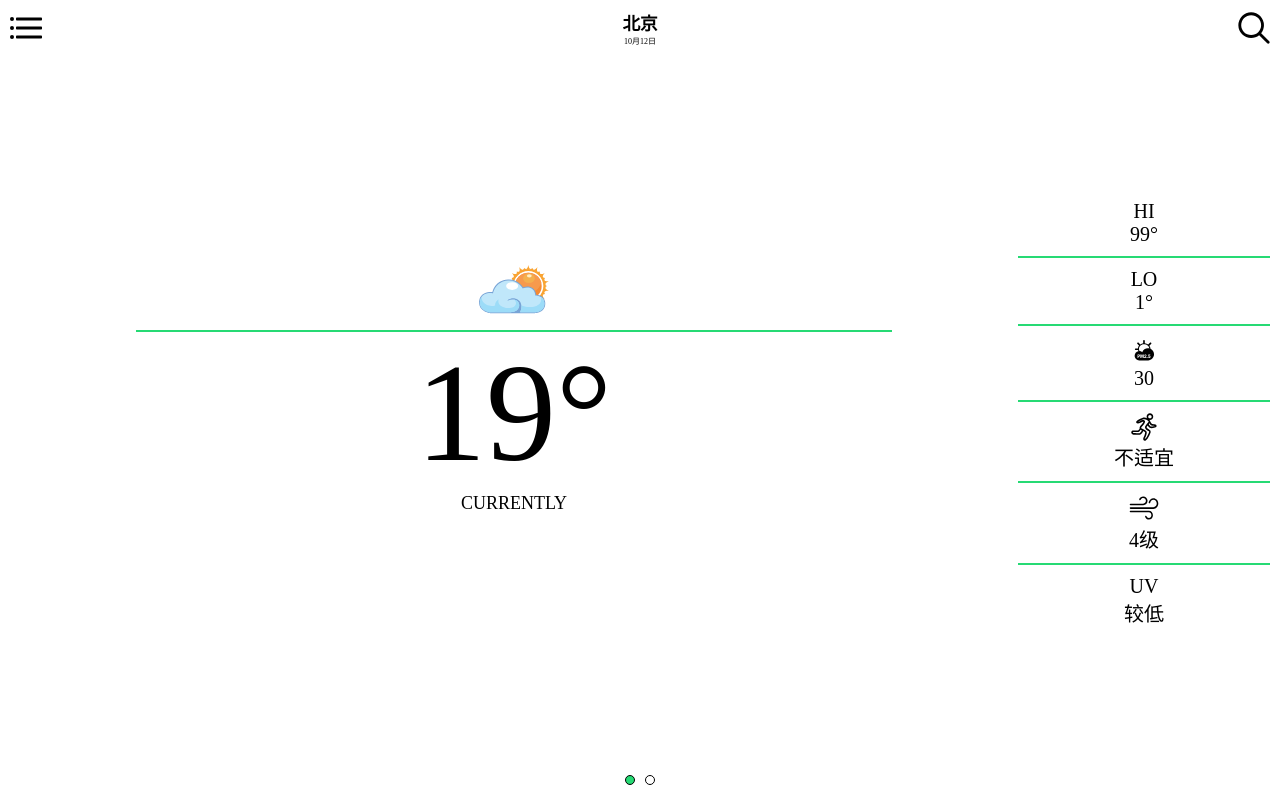
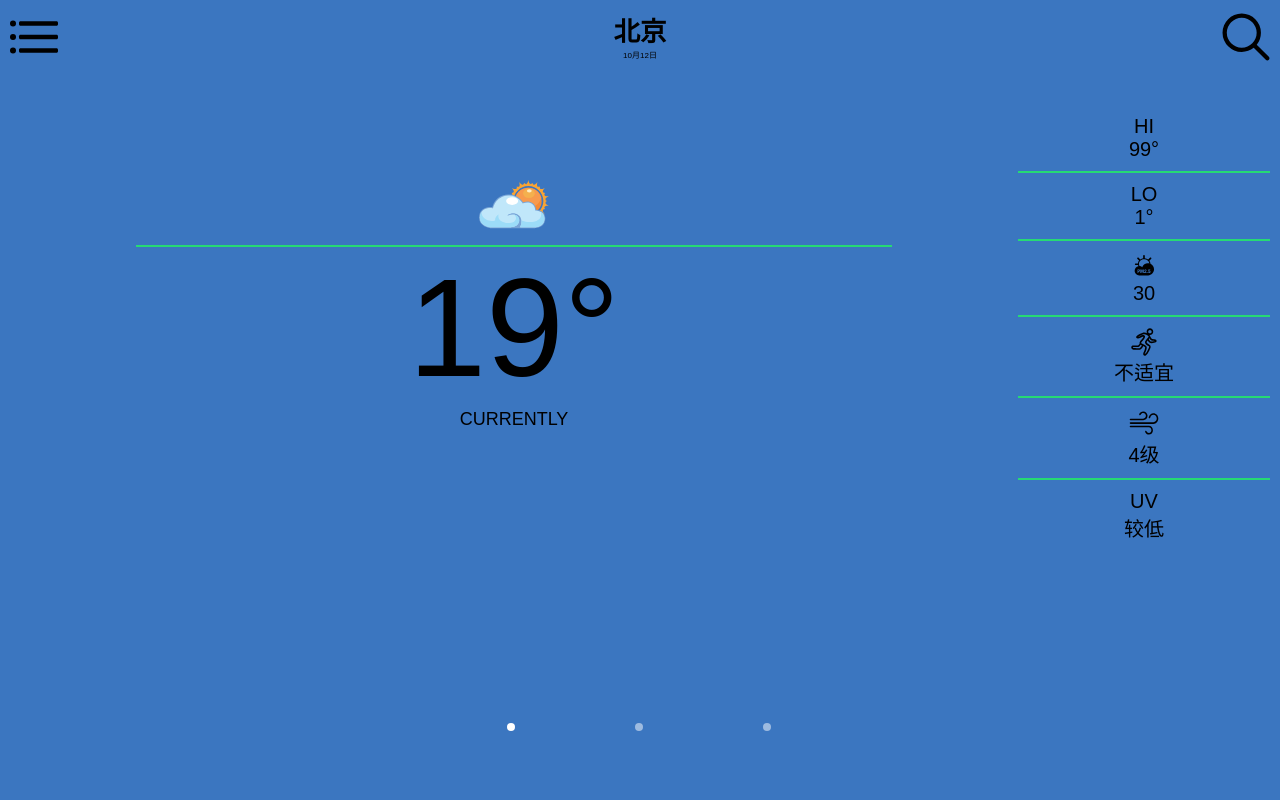
Before and after one commit to XQ-LoveRing/weather, a website: page index.html in a window 1280 px wide. Drawn offline with Linux system fonts and the light colour scheme.

Commit message:
move-module

```diff
--- a/index.html
+++ b/index.html
@@ -20,6 +20,8 @@
 </head>
 
 <body>
+<div id="viewport" class="viewport">
+    <div class="pageview" style="background: #3b76c0">
         <header class="container">
 
             <buton class="cate">
@@ -40,9 +42,7 @@
                     <use xlink:href="#icon-search"></use>
                 </svg>
             </buton>
-
         </header>
-
         <section id="center" class="container">
             <div class="center-left">
                 <div class="weather-pic">
@@ -107,13 +107,21 @@
                 </ul>
             </aside>
         </section>
+    </div>
+    <div class="pageview" style="background: #58c03b;">
+        <h3>页面-2</h3>
+    </div>
+    <div class="pageview" style="background: #c03b25;">
+        <h3>页面-3</h3>
+    </div>
 
-<footer>
-    <ul >
-        <li class="selected"></li>
-        <li></li>
-    </ul>
-</footer>
+</div>
+<div class="pagenumber">
+    <div></div>
+    <div></div>
+    <div></div>
+</div>
 
+<script src='./src/js/move.js'></script>
 </body>
 </html>
--- /dev/null
+++ b/src/js/move.js
@@ -0,0 +1,127 @@
+(function (window, document) {
+    var currentPosition = 0; //记录当前页面位置
+    var currentPoint = -1;   //记录当前点的位置
+    var pageNow = 1;   //当前页码
+    var points = null; //页码数
+
+    var app = {
+        init: function () {
+            document.addEventListener('DOMContentLoaded', function () {
+                points = document.querySelectorAll('.pagenumber div');
+                app.bindTouchEvent();
+                app.setPageNow();
+            }.bind(app), false)
+        }(),
+
+        //页面平移
+        transform: function (translate) {
+            this.style.transform = "translate3d(" + translate + "px,0,0)";
+            currentPosition = translate;
+        },
+
+        //设置页码
+        setPageNow: function () {
+            if (currentPoint != -1) {
+                points[currentPoint].className = '';
+            }
+            currentPoint = pageNow - 1;
+            points[currentPoint].className = 'now';
+        },
+
+        //绑定触摸事件
+        bindTouchEvent: function () {
+            var viewport = document.querySelector('#viewport');
+            var pageWidth = window.innerWidth; //页面宽度
+            var maxWidth = -pageWidth * (points.length - 1);
+            var startX,startY;
+            var initialPos = 0;  // 手指按下的屏幕位置
+            var moveLength = 0;  // 手指当前滑动的距离
+            var direction = "left"; //滑动的方向
+            var isMove = false; //是否发生左右滑动
+            var startT = 0; //记录手指按下去的时间
+            var isTouchEnd = true; //标记当前滑动是否结束(手指已离开屏幕)
+
+            //手指放在屏幕上
+            document.addEventListener("touchstart",function (e) {
+                // e.preventDefault();
+                //单手指触摸或者多手指同时触摸，禁止第二个手指延迟操作事件
+                if(e.touches.length==1||isTouchEnd){
+                    var touch=e.touches[0];
+                    startX=touch.pageX;
+                    startY=touch.pageY;
+                    initialPos = currentPosition;   //本次滑动前的初始位置
+                    viewport.style.transition = ""; //取消动画效果
+                    startT = new Date().getTime(); //记录手指按下的开始时间
+                    isMove = false; //是否产生滑动
+                    isTouchEnd = false; //当前滑动开始
+                }
+            }.bind(this),false);
+
+            /*手指在屏幕上滑动，页面跟随手指移动*/
+            document.addEventListener("touchmove",function(e){
+                // e.preventDefault();
+                //如果当前滑动已结束，不管其他手指是否在屏幕上都禁止该事件
+                if(isTouchEnd) return ;
+
+                var touch = e.touches[0];
+                var deltaX = touch.pageX - startX;
+                var deltaY = touch.pageY - startY;
+                //如果X方向上的位移大于Y方向，则认为是左右滑动
+                if (Math.abs(deltaX) > Math.abs(deltaY)){
+                    moveLength = deltaX;
+                    var translate = initialPos + deltaX; //当前需要移动到的位置
+                    //如果translate>0 或 < maxWidth,则表示页面超出边界
+                    if (translate <=0 && translate >= maxWidth){
+                        this.transform.call(viewport,translate);
+                        isMove = true;
+                    }
+                    direction = deltaX>0?"right":"left"; //判断手指滑动的方向
+                }
+
+            }.bind(this),false);
+
+            /*手指离开屏幕时，计算最终需要停留在哪一页*/
+            document.addEventListener("touchend",function(e){
+                // e.preventDefault();
+                var translate = 0;
+                //计算手指在屏幕上停留的时间
+                var deltaT = new Date().getTime() - startT;
+                //发生了滑动，并且当前滑动事件未结束
+                if (isMove && !isTouchEnd){
+                    isTouchEnd = true; //标记当前完整的滑动事件已经结束
+
+                    //使用动画过渡让页面滑动到最终的位置
+                    viewport.style.transition = "0.3s ease ";
+                    if(deltaT < 300){ //如果停留时间小于300ms,则认为是快速滑动，无论滑动距离是多少，都停留到下一页
+                        translate = direction == 'left'?
+                            currentPosition-(pageWidth+moveLength):currentPosition+pageWidth-moveLength;
+                        //如果最终位置超过边界位置，则停留在边界位置
+                        translate = translate > 0 ? 0 : translate; //左边界
+                        translate = translate < maxWidth ? maxWidth : translate; //右边界
+                    }else {
+                        //如果滑动距离小于屏幕的50%，则退回到上一页
+                        if (Math.abs(moveLength)/pageWidth < 0.5){
+                            translate = currentPosition-moveLength;
+                        }else{
+                            //如果滑动距离大于屏幕的50%，则滑动到下一页
+                            translate = direction == 'left'?
+                                currentPosition-(pageWidth+moveLength):currentPosition+pageWidth-moveLength;
+                            translate = translate > 0 ? 0 : translate;
+                            translate = translate < maxWidth ? maxWidth : translate;
+                        }
+                    }
+
+                    //执行滑动，让页面完整的显示到屏幕上
+                    this.transform.call(viewport,translate);
+                    //计算当前的页码
+                    pageNow = Math.round(Math.abs(translate) / pageWidth) + 1;
+
+                    setTimeout(function(){
+                        //设置页码，DOM操作需要放到异步队列中，否则会出现卡顿
+                        this.setPageNow();
+                    }.bind(this),100);
+                }
+            }.bind(this),false);
+        }
+    }
+})(window, document)
--- a/src/less/index.less
+++ b/src/less/index.less
@@ -1,19 +1,65 @@
-@greenBase: #26da74;
+html, body {
+  width: 100%;
+  height: 100%;
+  margin: 0;
+  padding: 0;
+  position: relative;
+  overflow: hidden;
+  font-family: Arial;
+}
 
 .container {
   margin: 10px;
 }
 
-body {
-  font-size: 62.5%;
-  height:100vh;
+//分页容器
+#viewport {
+  width: 300%;
+  height: 100%;
   display: flex;
-  flex-direction: column;
-  justify-content: space-between;
+  overflow: hidden;
+  /*pointer-events: none; 去掉这句话*/
+  transform: translate3d(0, 0, 0);
+  /*backface-visibility: hidden;*/
+  position: relative;
 
-
+  .pageview {
+    flex: 1;
+    width: 0;
+  }
 }
 
+//底部圆点
+.pagenumber {
+  display: flex;
+  position: absolute;
+  bottom: 2em;
+  left: 35%;
+  height: 2em;
+  width: 30%;
+  div {
+    flex: 1;
+    width: 0;
+    position: relative;
+    &:after {
+      content: "";
+      width: 8px;
+      height: 8px;
+      background: rgba(255, 255, 255, 0.5);
+      border-radius: 2em;
+      position: absolute;
+      top: 50%;
+      left: 50%;
+      margin-top: -0.2em;
+      margin-left: -0.2em;
+    }
+  }
+  .now:after {
+    background: rgba(255, 255, 255, 1) !important;
+  }
+}
+
+//头部
 header {
   display: flex;
   justify-content: space-between;
@@ -30,18 +76,21 @@ header {
       font-size: 8px;
     }
   }
+
 }
 
+//中间位置
 #center {
   display: flex;
   justify-content: space-between;
+  margin-top: 40px;
   .center-left {
     flex-grow: 1;
     padding: 0 10%;
     .weather-pic {
       text-align: center;
-      border-bottom: 2px solid @greenBase;
-      padding-top:80px;
+      border-bottom: 2px solid #26da74;
+      padding-top: 80px;
       svg {
         margin: -10px;
         font-size: 80px;
@@ -66,43 +115,40 @@ header {
       li {
         box-sizing: content-box;
         text-align: center;
-        padding:10px 0;
-        border-bottom: 2px solid @greenBase;
+        padding: 10px 0;
+        border-bottom: 2px solid #26da74;
         &:last-child {
           border: 0;
         }
-
         svg {
           font-size: 30px;
-
         }
       }
     }
+  }
 
+}
+
+@media screen and (max-width: 360px) {
+  html, body {
+    font-size: 15px
   }
 }
 
-footer {
-  ul {
-    display: flex;
-    justify-content: center;
-    padding-bottom:10px;
-  }
-  li {
-    width: 10px;
-    height: 10px;
-    border: 1px solid #000;
-    border-radius: 50%;
-    margin: 5px;
+@media screen and (min-width: 360px) and (max-width: 400px) {
+  html, body {
+    font-size: 16px
   }
 }
 
-.clearfix {
-  display: block;
-  content: '';
-  clear: both;
+@media screen and (min-width: 400px) and (max-width: 460px) {
+  html, body {
+    font-size: 18px
+  }
 }
 
-.selected{
-  background-color: @greenBase;
+@media screen and (min-width: 460px) {
+  html, body {
+    font-size: 24px
+  }
 }
```
Also changed, not shown: src/css/index.css, src/js/index.js (added). Lines whose indentation alone changed are shown as unchanged.
